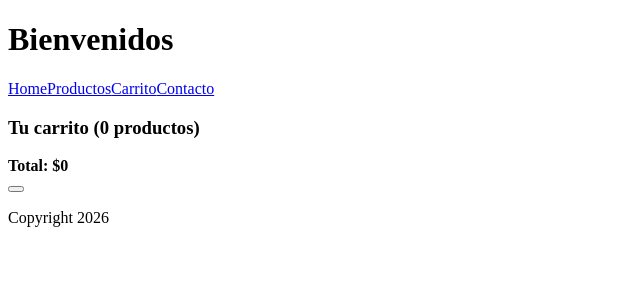
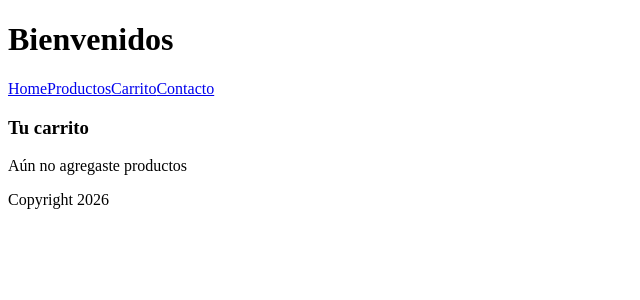
Before and after one commit to romidenardi/modulo3-trabajofinal, a React (Vite) app: page /carrito in a window 1280 px wide. Shown: the top 300 px of the page, without its empty margins (0-640 px from the left). Built offline with nearby package versions, Linux system fonts and the light colour scheme.

Commit message:
Correcciones

```diff
--- a/src/components/common/Nav.jsx
+++ b/src/components/common/Nav.jsx
@@ -7,7 +7,7 @@ export const Nav = () => {
       <nav>
         <Link to="/">Home</Link>
         <Link to="/productos">Productos</Link>
-        <Link to="/cart">Carrito</Link>
+        <Link to="/carrito">Carrito</Link>
         <Link to="/contacto">Contacto</Link>
       </nav>
     </div>
--- a/src/components/pages/Cart.jsx
+++ b/src/components/pages/Cart.jsx
@@ -5,14 +5,13 @@ import { useCartStore } from "../../store/cartStore";
 export const Cart = () => {
 
   const items = useCartStore ((state) => state.items);
-  const addProducts = useCartStore ((state) => state.addProducts);
   const deleteProduct = useCartStore ((state) => state.deleteProduct);
   const changeQuantity = useCartStore ((state) => state.changeQuantity);
   const emptyCart = useCartStore ((state) => state.emptyCart);
   const getItemsTotal = useCartStore ((state) => state.getItemsTotal);
   const getPriceTotal = useCartStore ((state) => state.getPriceTotal);
 
-  if (items.lenght === 0) {
+if (items.length === 0) {
     return (
       <div>
         <h3>Tu carrito</h3>
@@ -31,14 +30,14 @@ export const Cart = () => {
             <p>{item.quantity}</p>
             <button onClick={() => changeQuantity (item.id, item.quantity + 1)}>+1</button>
             <p>$ {item.quantity * item.price}</p>
-            <button onClick={deleteProduct}>Eliminar</button>
+            <button onClick={() => deleteProduct(item.id)}>Eliminar</button>
           </div>
         ))}
         <div>
           <strong>Total: ${getPriceTotal()}</strong>
         </div>
         <div>
-          <button onClick={emptyCart}></button>
+          <button onClick={emptyCart}>Vaciar carrito</button>
         </div>
       </div>
   );
--- a/src/components/pages/Products.jsx
+++ b/src/components/pages/Products.jsx
@@ -46,7 +46,7 @@ export const Products = () =>  {
           <div key={product.id}>
             <span>{product.name}</span>
             <span>{product.price}</span>
-            <button onClick={() => addProduct()}>Agregar</button>
+            <button onClick={() => addProduct(product)}>Agregar</button>
           </div>
         ))}
       </div>
--- a/src/store/cartStore.js
+++ b/src/store/cartStore.js
@@ -8,7 +8,7 @@ export const useCartStore = create ((set, get) => ({
 
   //Métodos
 
-  addProducts: (product) => set ((state) => {
+  addProduct: (product) => set ((state) => {
 
     const exists = state.items.find ((item) => item.id === product.id);
 
@@ -32,7 +32,7 @@ export const useCartStore = create ((set, get) => ({
 
   changeQuantity: (productId, quantity) => set ((state) => ({
 
-    items: state.items.map ((item) =>  item.id === product.id ? {...item, quantity: quantity} : item,),
+    items: state.items.map ((item) =>  item.id === productId ? {...item, quantity: quantity} : item,),
 
   })),
 
```
